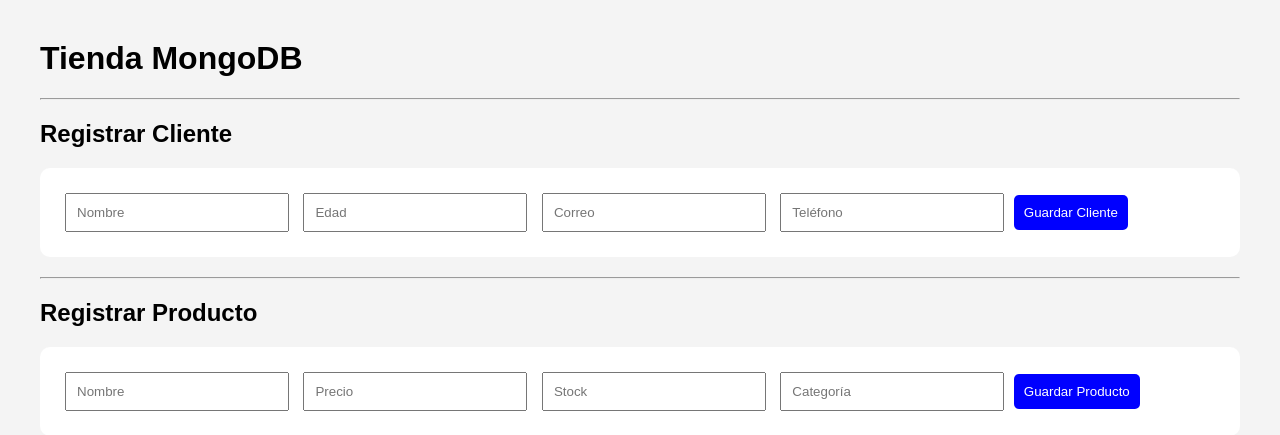
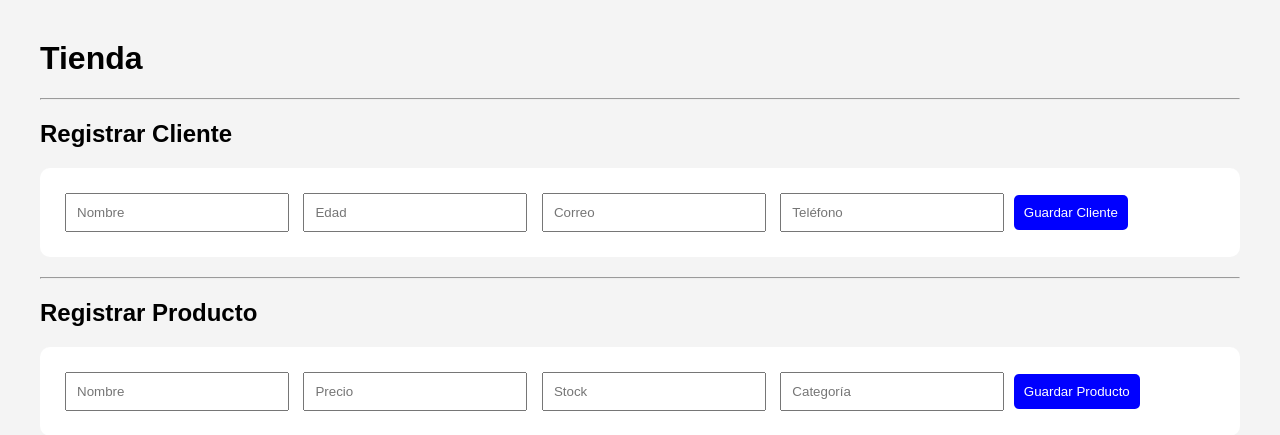
Before and after one commit to Armando59t/portal, a Flask app: page / in a window 1280 px wide. Shown: the top 435 px of the page. Run offline with Flask 3, Linux system fonts and the light colour scheme; data that the repository does not hold is empty.

Commit message:
Change heading from 'Tienda MongoDB' to 'Tienda'

```diff
--- a/templates/index.html
+++ b/templates/index.html
@@ -56,7 +56,7 @@
 
 <body>
 
-    <h1>Tienda MongoDB</h1>
+    <h1>Tienda</h1>
 
     <hr>
 
```
